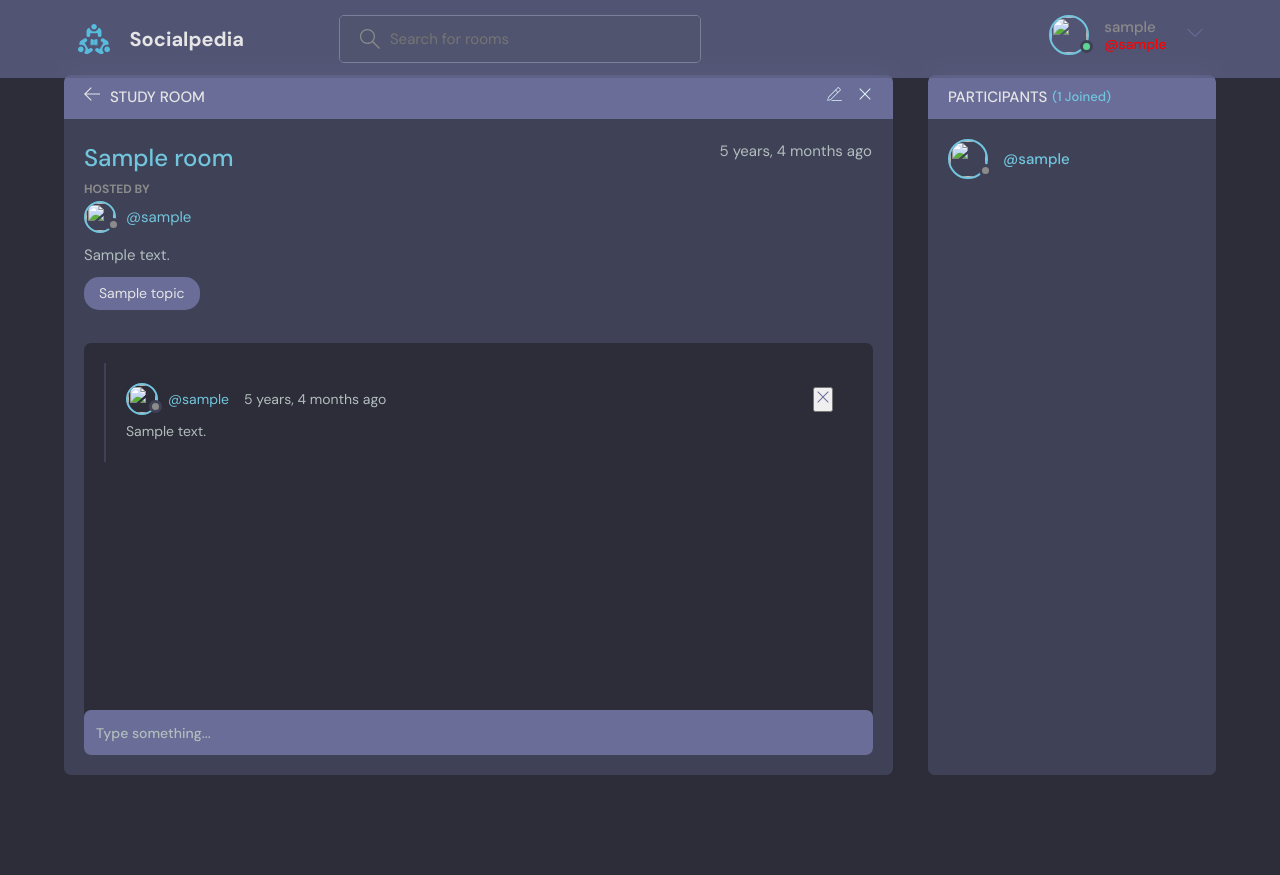
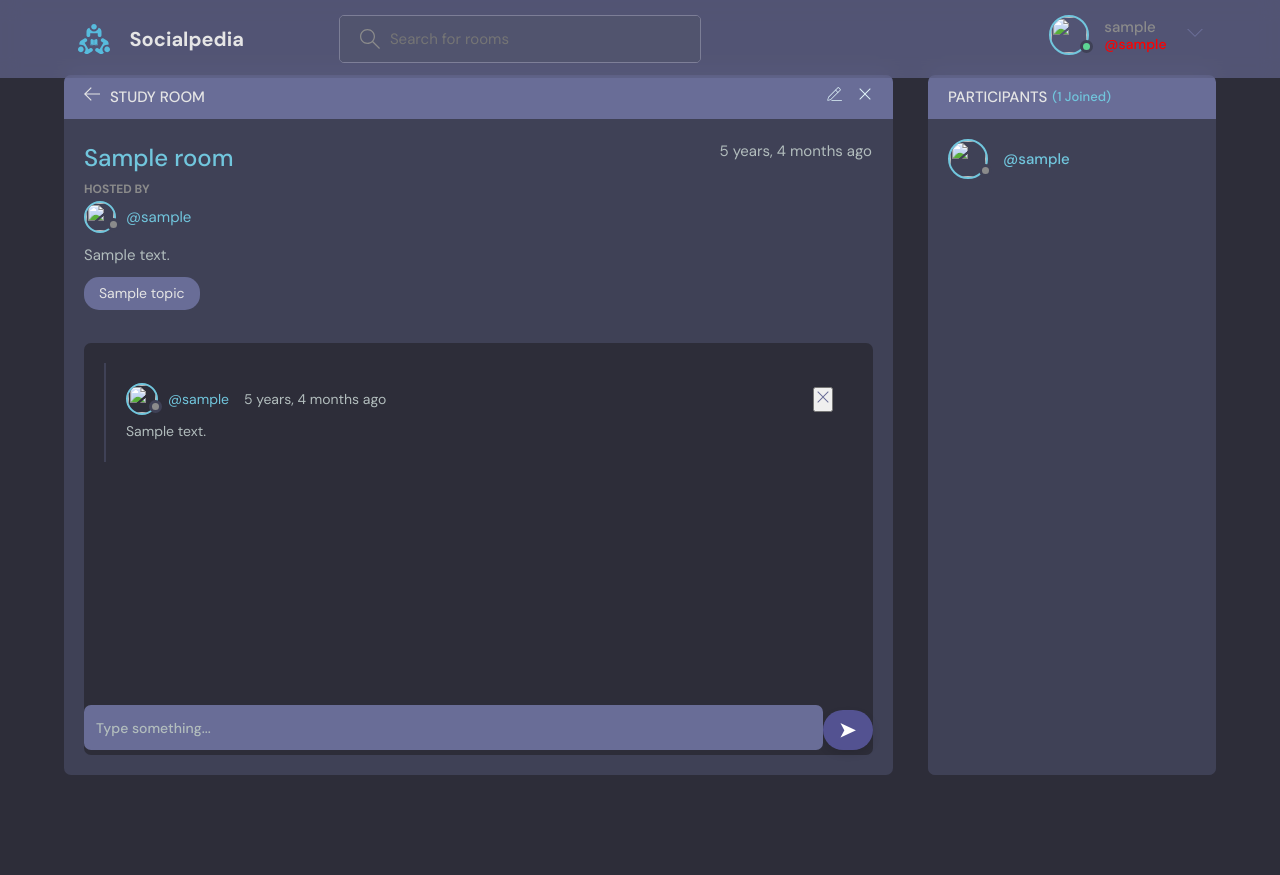
Before and after one commit to UjjwalMishra2005/SocialPedia, a Django app: page /rooms/1/ in a window 1280 px wide. Run offline with Django 5.2, Linux system fonts and the light colour scheme; a user stored in the database is signed in; tables that the repository leaves empty hold one stand-in row (values such as "Sample post").

Commit message:
some minor changes to ui

```diff
--- a/base/models.py
+++ b/base/models.py
@@ -35,11 +35,11 @@ class Room(models.Model):
 
     def __str__(self):
         return self.name
-
+from django.core.validators import MinLengthValidator
 class Message(models.Model):
     user = models.ForeignKey(User,on_delete=models.CASCADE)
     room = models.ForeignKey(Room,on_delete=models.CASCADE)
-    body = models.TextField()
+    body = models.TextField(null=False,blank=False)
     created = models.DateTimeField(auto_now_add=True)
     updated = models.DateTimeField(auto_now=True)
 
--- a/base/views.py
+++ b/base/views.py
@@ -33,8 +33,8 @@ def rooms(request,pk):
         room =Room.objects.get(id=pk)
         participants = room.participants.all()
         room_messages = room.message_set.all()
-        # No need for this now
-        if request.method=="POST":
+
+        '''if request.method=="POST":
             print('this code is running')
             message_body = request.POST.get('body')
             message = Message.objects.create(
@@ -49,7 +49,7 @@ def rooms(request,pk):
 
             }
             print(f'message body : {message_body}')
-            return render(request,'chat_messages_partial.html',context)
+            return render(request,'chat_messages_partial.html',context)'''
 
         return render(request,'rooms.html',{'room':room,'pk':pk,'room_messages':room_messages,'participants':participants})
     return redirect('/login')
--- a/cloneapp/settings.py
+++ b/cloneapp/settings.py
@@ -5,7 +5,7 @@ env = Env()
 Env.read_env()
 
 ENVIRONMENT = env('ENVIRONMENT',default = "development")
-ENVIRONMENT = 'production'
+ENVIRONMENT = 'development'
 
 """
 Django settings for cloneapp project.
@@ -40,8 +40,8 @@ else :
 # SECURITY WARNING: don't run with debug turned on in production!
 
 
-ALLOWED_HOSTS = ['socialpedia-e12b.onrender.com','localhost','127.0.0.1',]
-CSRF_TRUSTED_ORIGINS = ['https://socialpedia-e12b.onrender.com']
+ALLOWED_HOSTS = ['socialpedia-e12b.onrender.com','localhost','127.0.0.1','aa64-2409-4089-ab3d-1585-60e2-f9fe-1df0-8f6d.ngrok-free.app']
+CSRF_TRUSTED_ORIGINS = ['https://socialpedia-e12b.onrender.com','https://aa64-2409-4089-ab3d-1585-60e2-f9fe-1df0-8f6d.ngrok-free.app']
 
 
 # Application definition
--- a/static/css/style.css
+++ b/static/css/style.css
@@ -1123,6 +1123,13 @@ form.header__search{
   left: 0;
   right: 0;
   background: transparent;
+
+}
+.room__message > form {
+  display:flex;
+  flex-direction:row;
+  align-items:center;
+
 }
 
 .room__message > form > input {
--- a/templates/rooms.html
+++ b/templates/rooms.html
@@ -6,24 +6,24 @@
       .send-button {
         display: flex;
         align-items: center;
-        background-color: #55c3d1;
+        background-color: #535291;
         color: white;
         border: none;
-        border-radius: 50px;
-        padding: 10px 25px;
+        border-radius: 30px;
+        height:40px;
+        padding :4px 8px 4px 16px;/*top right bottom left*/
         font-size: 15px;
         font-weight: bold;
         cursor: pointer;
         transition: background-color 0.3s ease, transform 0.2s ease;
         outline: none;
         box-shadow: 0 4px 8px rgba(0, 0, 0, 0.1);
-        position: relative;
+        margin-bottom:5px;
 
-        left:460px;
       }
 
       .send-button:hover {
-        background-color: #48aeb8;
+        background-color: #7373b4;
         transform: translateY(-2px);
       }
 
@@ -86,8 +86,8 @@
                 <svg version="1.1" xmlns="http://www.w3.org/2000/svg" width="32" height="32" viewBox="0 0 32 32">
                   <title>Remove</title>
                   <path
-                    d="M27.314 6.019l-1.333-1.333-9.98 9.981-9.981-9.981-1.333 1.333 9.981 9.981-9.981 9.98 1.333 1.333 9.981-9.98 9.98 9.98 1.333-1.333-9.98-9.98 9.98-9.981z"
-                  ></path>
+                    d="M27.314 6.019l-1.333-1.333-9.98 9.981-9.981-9.981-1.333 1.333 9.981 9.981-9.981 9.98 1.333 1.333 9.981-9.98 9.98 9.98 1.333-1.333-9.98-9.98 9.98-9.981z">
+                  </path>
                 </svg>
               </a>
               {% endif %}
@@ -154,10 +154,10 @@
                   _ ="on htmx:wsAfterSend reset() me">
                   {% csrf_token %}
                   <input type="hidden" name="type" value="save">
-                  <input  class="message-input-box" name="body" placeholder="Type something..." />
-                  <!-- <button class="send-button">
-                    <span class="icon">➤</span> Send
-                  </button> -->
+                  <input required  class="message-input-box" name="body" placeholder="Type something..." />
+                  <button class="send-button">
+                    <span class="icon">➤</span>
+                  </button>
                 </form>
               </div>
 
```
Also changed, not shown: base/signals.py (+0 -18 lines).
